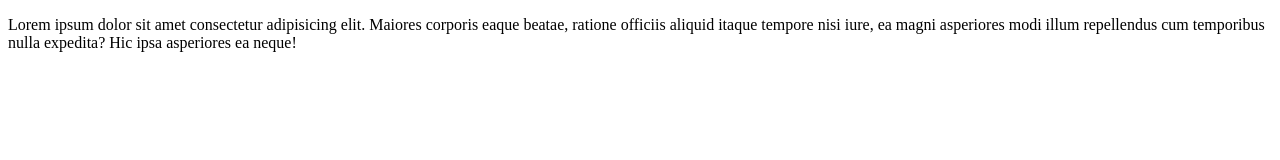
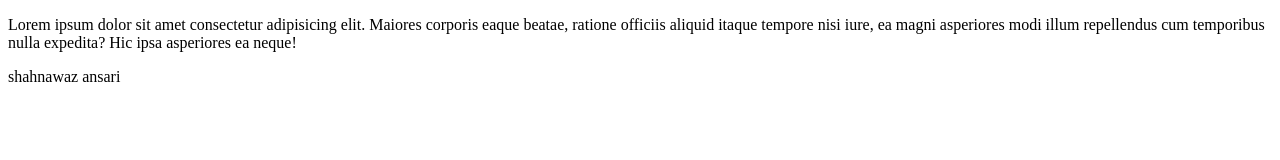
Before and after one commit to pankajwebdev06/Image-website-Assignments, a plain HTML site: page test.html in a window 1280 px wide. Drawn offline with Linux system fonts and the light colour scheme.

Commit message:
making some changes

```diff
--- a/test.html
+++ b/test.html
@@ -8,5 +8,6 @@
 </head>
 <body>
     <p>Lorem ipsum dolor sit amet consectetur adipisicing elit. Maiores corporis eaque beatae, ratione officiis aliquid itaque tempore nisi iure, ea magni asperiores modi illum repellendus cum temporibus nulla expedita? Hic ipsa asperiores ea neque!</p>
+    <p>shahnawaz ansari</p>
 </body>
 </html>
```
Also changed, not shown: 1 other file.
